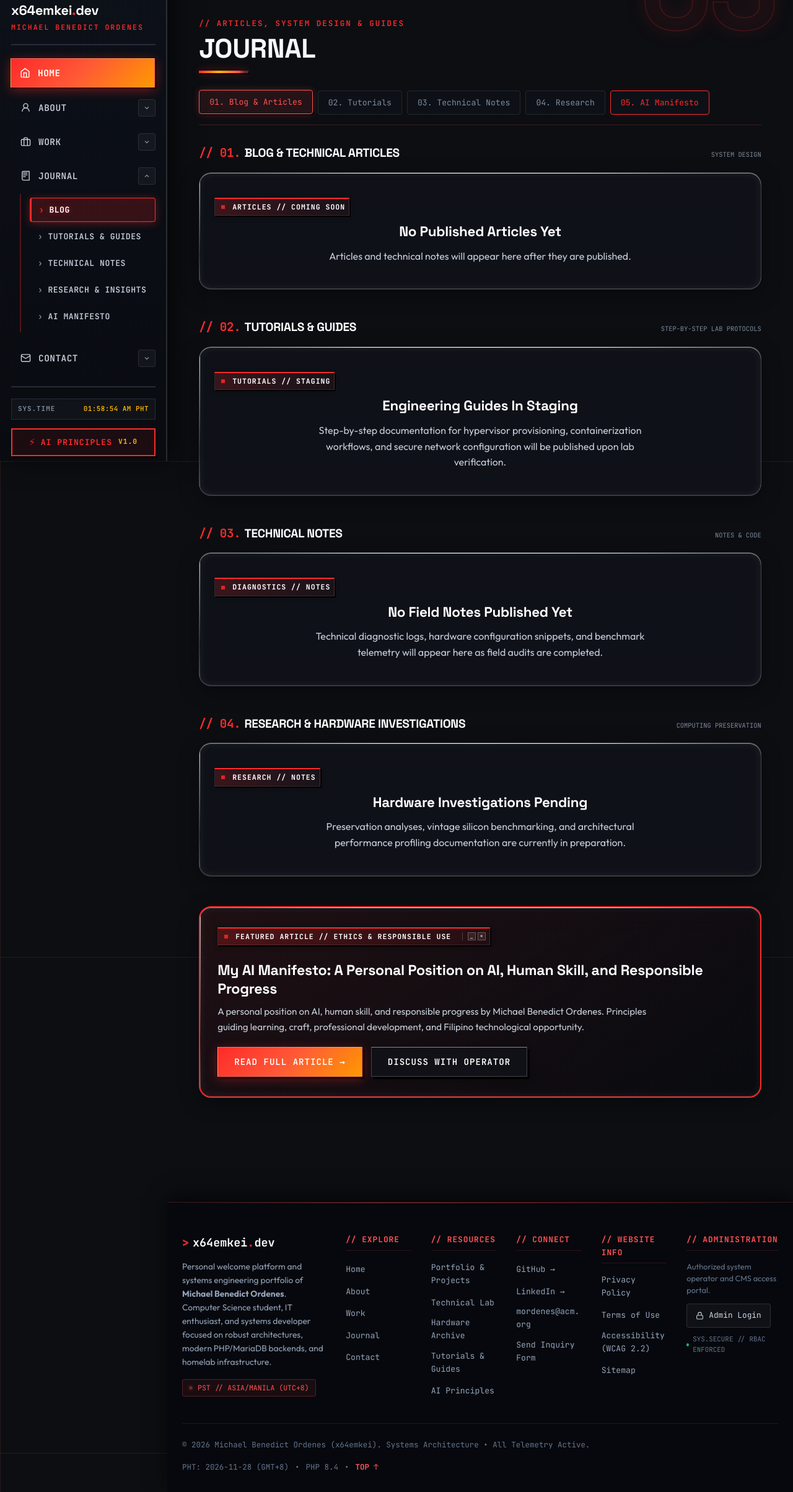
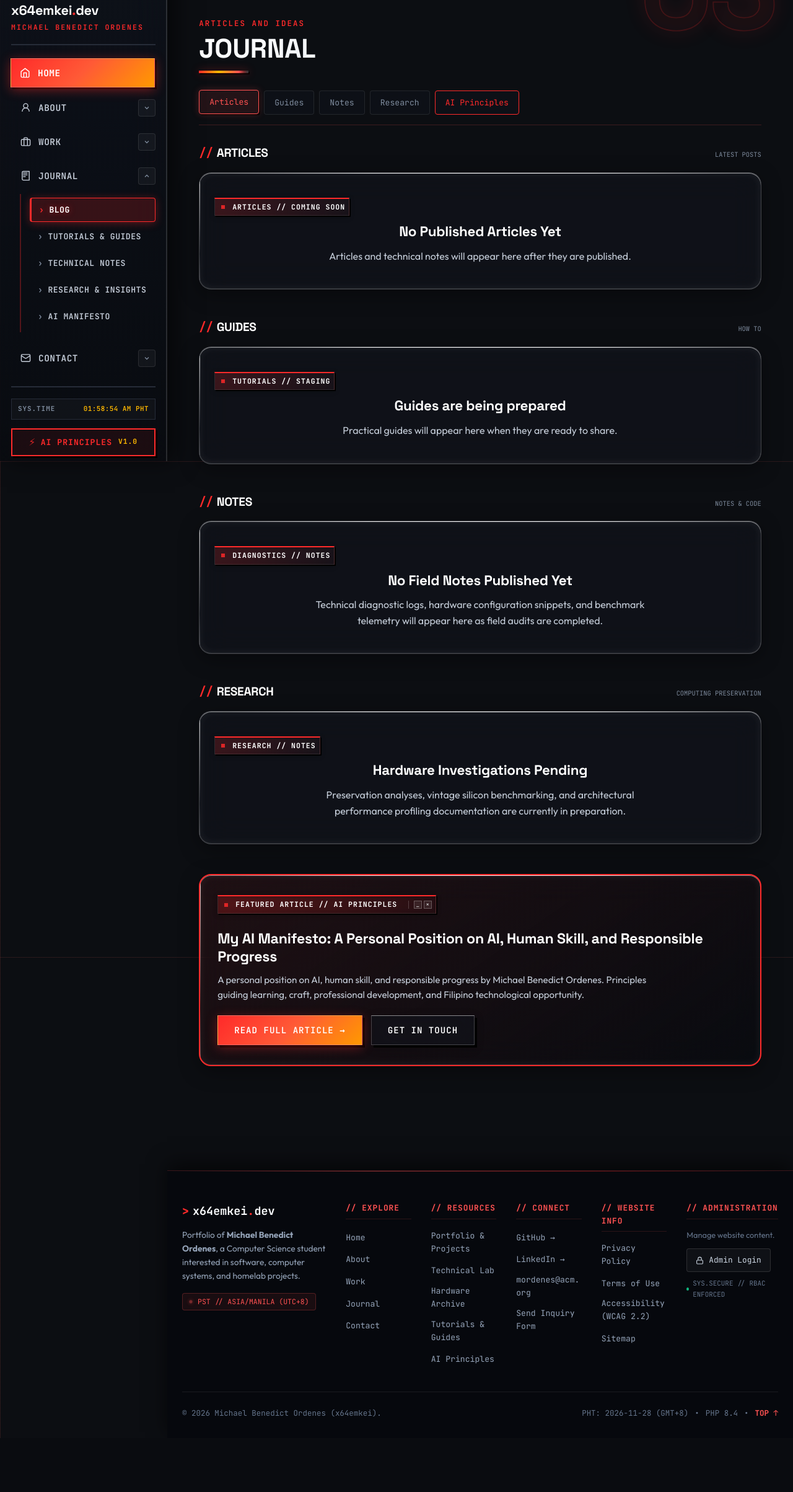
Before and after one commit to x64emkei/x64emkei_portfolio, a PHP site: page /journal in a window 1280 px wide. Shown: the part 56-2463 px from the top of the page at 62% size. After the commit the page ends 2376 px from the top, so only its background shows below. Run offline with PHP 8.4, Linux system fonts and the light colour scheme; data comes from the database, SQL or seed files in the repository; data that the repository does not hold is empty.

Commit message:
style(copy): simplify journal labels and public wording

```diff
--- a/app/Controllers/JournalController.php
+++ b/app/Controllers/JournalController.php
@@ -105,22 +105,22 @@ class JournalController
 
     public function blog(): void
     {
-        $this->filterSection('blog', 'Blog & Technical Articles');
+        $this->filterSection('blog', 'Articles');
     }
 
     public function tutorials(): void
     {
-        $this->filterSection('tutorials', 'Tutorials & Engineering Guides');
+        $this->filterSection('tutorials', 'Guides');
     }
 
     public function technicalNotes(): void
     {
-        $this->filterSection('technical-notes', 'Technical Notes & System Diagnostics');
+        $this->filterSection('technical-notes', 'Notes');
     }
 
     public function research(): void
     {
-        $this->filterSection('research', 'Research, Architecture & Insights');
+        $this->filterSection('research', 'Research');
     }
 
     private function filterSection(string $type, string $sectionTitle): void
@@ -165,7 +165,7 @@ class JournalController
             'totalPages' => 1,
             'totalArticles' => count($articles),
             'pageTitle' => $sectionTitle . ' // Journal',
-            'metaDesc' => "Articles, research notes, and engineering guides under {$sectionTitle}."
+            'metaDesc' => "Articles, guides, and notes about {$sectionTitle}."
         ]);
         echo $renderer->render('public.journal.index', $data);
     }
--- a/app/Views/admin/content.php
+++ b/app/Views/admin/content.php
@@ -90,7 +90,7 @@
             </div>
             <a href="<?= e(url('/journal')) ?>" target="_blank" rel="noopener noreferrer" class="btn-admin btn-admin-outline" style="font-size: 0.72rem; padding: 4px 10px;">VIEW PUBLIC &nearr;</a>
         </div>
-        <p style="color: #94a3b8; font-size: 0.85rem; margin-bottom: 16px;">Publish articles, tutorials, research notes, and AI principles.</p>
+        <p style="color: #94a3b8; font-size: 0.85rem; margin-bottom: 16px;">Publish articles, guides, notes, and AI principles.</p>
 
         <div class="layout-auto-grid" style="gap: 14px;">
             <a href="<?= e(url('admin/articles')) ?>" style="text-decoration: none; display: block; background: rgba(7, 9, 14, 0.6); border: 1px solid var(--admin-border); padding: 16px; border-radius: 4px; transition: border-color 0.2s;">
--- a/app/Views/public/contact.php
+++ b/app/Views/public/contact.php
@@ -75,7 +75,7 @@ $secContact = $secHelper->getSection('contact');
                                 </div>
                                 <h3 class="bento-heading">Let&rsquo;s discuss systems, code, or homelab architecture.</h3>
                                 <p class="contact-text">
-                                    Have an interesting project, engineering proposal, or academic inquiry? Feel free to send a transmission.
+                                    Have a project idea, question, or opportunity to discuss? Send a message.
                                 </p>
 
                                 <div class="contact-info-list">
--- a/app/Views/public/journal/index.php
+++ b/app/Views/public/journal/index.php
@@ -36,28 +36,28 @@ $activeSub = $activeSub ?? 'blog';
                 <!-- Section Watermark & Header -->
                 <div class="section-watermark-num">03</div>
                 <div class="section-header">
-                    <span class="section-subtitle">// ARTICLES, SYSTEM DESIGN &amp; GUIDES</span>
-                    <h2 class="section-title"><?= e($secJournal['title'] ?: 'Journal &amp; Telemetry Log') ?></h2>
+                    <span class="section-subtitle">ARTICLES AND IDEAS</span>
+                    <h2 class="section-title"><?= e($secJournal['title'] ?: 'Journal') ?></h2>
                     <div class="section-divider"></div>
                 </div>
 
                 <!-- Subnav Tabs -->
-                <div class="subnav-tabs" role="tablist" aria-label="Journal sections">
-                    <a href="#blog" class="subnav-btn section-anchor-link active" data-target-section="blog" role="tab">01. Blog &amp; Articles</a>
-                    <a href="#tutorials" class="subnav-btn section-anchor-link" data-target-section="tutorials" role="tab">02. Tutorials</a>
-                    <a href="#technical-notes" class="subnav-btn section-anchor-link" data-target-section="technical-notes" role="tab">03. Technical Notes</a>
-                    <a href="#research" class="subnav-btn section-anchor-link" data-target-section="research" role="tab">04. Research</a>
-                    <a href="#ai-manifesto" class="subnav-btn section-anchor-link" data-target-section="ai-manifesto" role="tab" style="color: var(--primary); border-color: var(--primary);">05. AI Manifesto</a>
+                <div class="subnav-tabs" aria-label="Journal sections">
+                    <a href="#blog" class="subnav-btn section-anchor-link active" data-target-section="blog">Articles</a>
+                    <a href="#tutorials" class="subnav-btn section-anchor-link" data-target-section="tutorials">Guides</a>
+                    <a href="#technical-notes" class="subnav-btn section-anchor-link" data-target-section="technical-notes">Notes</a>
+                    <a href="#research" class="subnav-btn section-anchor-link" data-target-section="research">Research</a>
+                    <a href="#ai-manifesto" class="subnav-btn section-anchor-link" data-target-section="ai-manifesto" style="color: var(--primary); border-color: var(--primary);">AI Principles</a>
                 </div>
 
                 <!-- SECTION 1: BLOG & ARTICLES -->
                 <section id="blog" class="content-section" data-section-name="Blog and Articles" style="margin-bottom: 48px;">
                     <div style="display: flex; justify-content: space-between; align-items: baseline; margin-bottom: 18px;">
                         <h3 class="bento-heading" style="margin: 0; font-size: var(--font-size-lg); color: var(--text-primary);">
-                            <span style="color: var(--primary); font-family: var(--font-mono); margin-right: 6px;">// 01.</span>BLOG &amp; TECHNICAL ARTICLES
+                            <span style="color: var(--primary); font-family: var(--font-mono); margin-right: 6px;">//</span>ARTICLES
                         </h3>
                         <span style="font-family: var(--font-mono); font-size: var(--font-size-2xs); color: var(--text-muted);">
-                            SYSTEM DESIGN
+                            LATEST POSTS
                         </span>
                     </div>
 
@@ -111,10 +111,10 @@ $activeSub = $activeSub ?? 'blog';
                 <section id="tutorials" class="content-section" data-section-name="Tutorials" style="margin-bottom: 48px;">
                     <div style="display: flex; justify-content: space-between; align-items: baseline; margin-bottom: 18px;">
                         <h3 class="bento-heading" style="margin: 0; font-size: var(--font-size-lg); color: var(--text-primary);">
-                            <span style="color: var(--primary); font-family: var(--font-mono); margin-right: 6px;">// 02.</span>TUTORIALS &amp; GUIDES
+                            <span style="color: var(--primary); font-family: var(--font-mono); margin-right: 6px;">//</span>GUIDES
                         </h3>
                         <span style="font-family: var(--font-mono); font-size: var(--font-size-2xs); color: var(--text-muted);">
-                            STEP-BY-STEP LAB PROTOCOLS
+                            HOW TO
                         </span>
                     </div>
 
@@ -123,9 +123,9 @@ $activeSub = $activeSub ?? 'blog';
                             <span class="tag-rec-dot"></span>
                             <span>TUTORIALS // STAGING</span>
                         </div>
-                        <h3 class="bento-heading">Engineering Guides In Staging</h3>
+                        <h3 class="bento-heading">Guides are being prepared</h3>
                         <p style="color: var(--text-secondary); max-width: 550px; margin: 0 auto; line-height: 1.6;">
-                            Step-by-step documentation for hypervisor provisioning, containerization workflows, and secure network configuration will be published upon lab verification.
+                            Practical guides will appear here when they are ready to share.
                         </p>
                     </div>
                 </section>
@@ -134,7 +134,7 @@ $activeSub = $activeSub ?? 'blog';
                 <section id="technical-notes" class="content-section" data-section-name="Technical Notes" style="margin-bottom: 48px;">
                     <div style="display: flex; justify-content: space-between; align-items: baseline; margin-bottom: 18px;">
                         <h3 class="bento-heading" style="margin: 0; font-size: var(--font-size-lg); color: var(--text-primary);">
-                            <span style="color: var(--primary); font-family: var(--font-mono); margin-right: 6px;">// 03.</span>TECHNICAL NOTES
+                            <span style="color: var(--primary); font-family: var(--font-mono); margin-right: 6px;">//</span>NOTES
                         </h3>
                         <span style="font-family: var(--font-mono); font-size: var(--font-size-2xs); color: var(--text-muted);">
                             NOTES &amp; CODE
@@ -157,7 +157,7 @@ $activeSub = $activeSub ?? 'blog';
                 <section id="research" class="content-section" data-section-name="Research" style="margin-bottom: 48px;">
                     <div style="display: flex; justify-content: space-between; align-items: baseline; margin-bottom: 18px;">
                         <h3 class="bento-heading" style="margin: 0; font-size: var(--font-size-lg); color: var(--text-primary);">
-                            <span style="color: var(--primary); font-family: var(--font-mono); margin-right: 6px;">// 04.</span>RESEARCH &amp; HARDWARE INVESTIGATIONS
+                            <span style="color: var(--primary); font-family: var(--font-mono); margin-right: 6px;">//</span>RESEARCH
                         </h3>
                         <span style="font-family: var(--font-mono); font-size: var(--font-size-2xs); color: var(--text-muted);">
                             COMPUTING PRESERVATION
@@ -181,7 +181,7 @@ $activeSub = $activeSub ?? 'blog';
                     <div class="bento-card" style="border: 2px solid var(--primary); background: linear-gradient(145deg, rgba(255, 42, 42, 0.08) 0%, rgba(9, 11, 16, 0.95) 100%); padding: 32px 28px;">
                         <div class="bento-tag">
                             <span class="tag-rec-dot" style="background: var(--primary);"></span>
-                            <span>FEATURED ARTICLE // ETHICS &amp; RESPONSIBLE USE</span>
+                            <span>FEATURED ARTICLE // AI PRINCIPLES</span>
                             <div class="win-controls">
                                 <span class="win-btn">_</span>
                                 <span class="win-btn win-close">&times;</span>
@@ -198,7 +198,7 @@ $activeSub = $activeSub ?? 'blog';
                                 <span>Read Full Article &rarr;</span>
                             </a>
                             <a href="<?= url('contact#inquiry') ?>" class="btn btn-outline" style="text-decoration: none;">
-                                <span>Discuss with Operator</span>
+                                <span>Get in touch</span>
                             </a>
                         </div>
                     </div>
--- a/app/Views/public/partials/footer.php
+++ b/app/Views/public/partials/footer.php
@@ -13,7 +13,7 @@ $currentYear = date('Y');
                     <span class="footer-brand-name">x64emkei<span class="brand-dot">.</span>dev</span>
                 </div>
                 <p class="footer-brand-desc">
-                    Personal welcome platform and systems engineering portfolio of <strong>Michael Benedict Ordenes</strong>. Computer Science student, IT enthusiast, and systems developer focused on robust architectures, modern PHP/MariaDB backends, and homelab infrastructure.
+                    Portfolio of <strong>Michael Benedict Ordenes</strong>, a Computer Science student interested in software, computer systems, and homelab projects.
                 </p>
                 <div class="footer-telemetry-pill" title="Official Application Timezone: Asia/Manila (GMT+8)">
                     <span class="pht-dot"></span>
@@ -86,7 +86,7 @@ $currentYear = date('Y');
             <!-- Col 6: Administration (Subtle & Secondary) -->
             <div class="footer-col footer-col-admin">
                 <h4 class="footer-col-title">// ADMINISTRATION</h4>
-                <p class="footer-admin-note">Authorized system operator and CMS access portal.</p>
+                <p class="footer-admin-note">Manage website content.</p>
                 <a href="<?= url('admin/login') ?>" class="footer-admin-link" aria-label="CMS Admin Login">
                     <svg class="admin-lock-icon" viewBox="0 0 24 24" width="13" height="13" fill="none" stroke="currentColor" stroke-width="2">
                         <rect width="18" height="11" x="3" y="11" rx="2" ry="2"/>
@@ -104,7 +104,7 @@ $currentYear = date('Y');
         <!-- Footer Bottom Bar -->
         <div class="footer-bottom">
             <p class="footer-copyright">
-                &copy; <?= $currentYear ?> Michael Benedict Ordenes (x64emkei). Systems Architecture &bull; All Telemetry Active.
+                &copy; <?= $currentYear ?> Michael Benedict Ordenes (x64emkei).
             </p>
             <div class="footer-sub-telemetry">
                 <span>PHT: <?= date('Y-m-d') ?> (GMT+8)</span>
```
